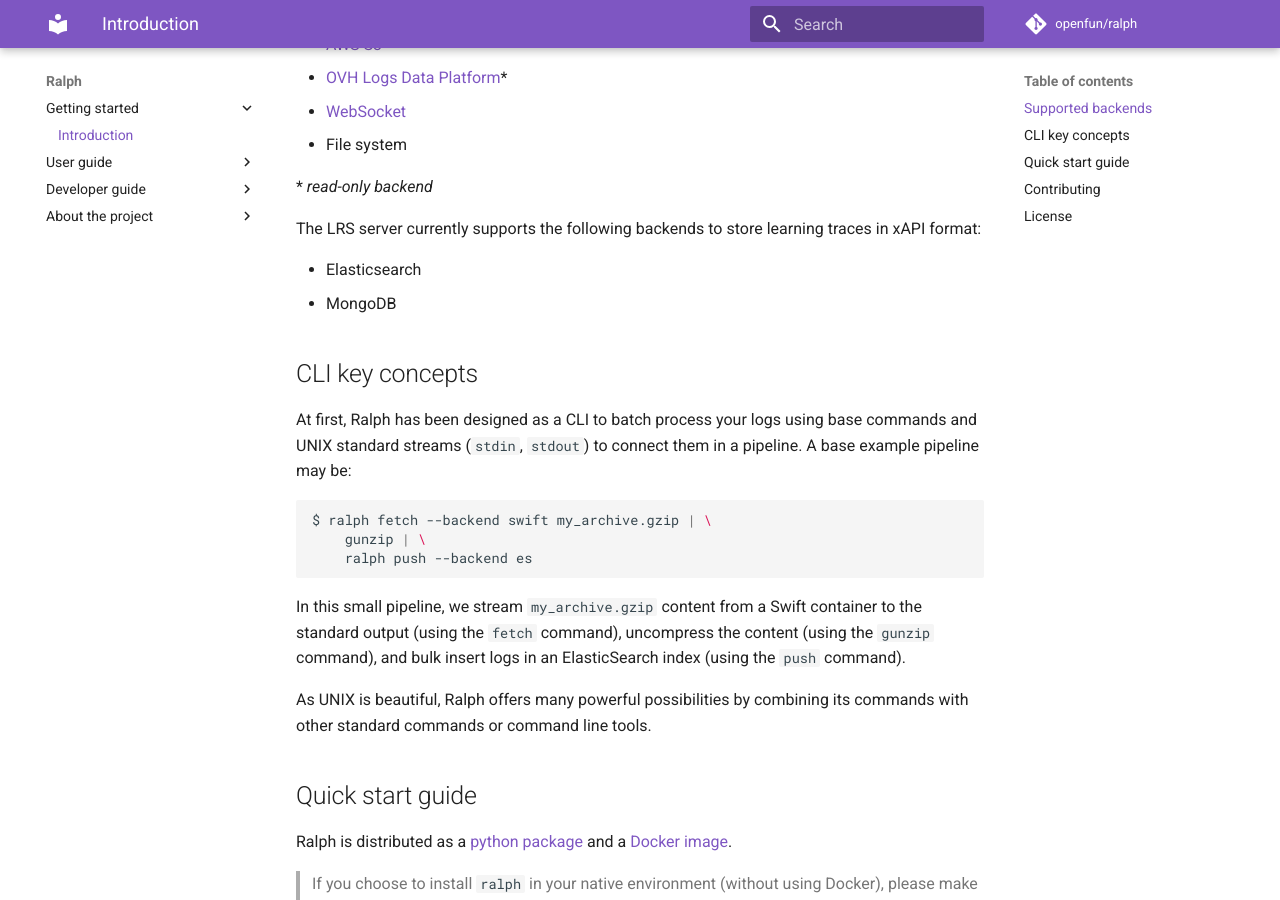
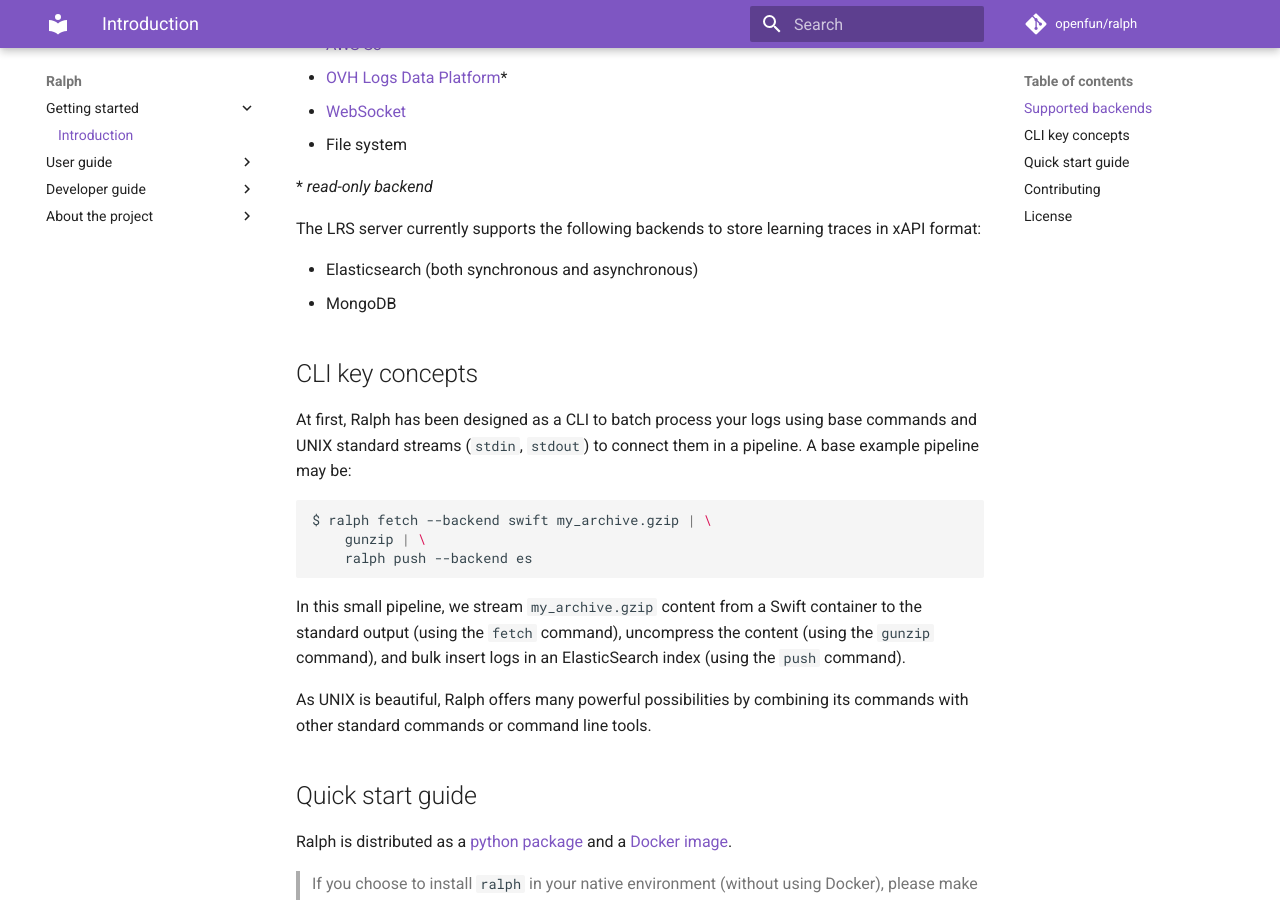
Before and after one commit to openfun/ralph, an MkDocs documentation site: the page built from docs/index.md, in a window 1280 px wide and 900 px high, scrolled down 567 px. Built offline with MkDocs 1.6.1 and Material for MkDocs 9.7.7, drawn with Linux system fonts in a browser that asks for light colours; comment, search, counter and statistics services are not loaded.

Commit message:
📝(documentation) add async elasticsearch doc
Add simple documentation for the new async Elasticsearch backend

```diff
--- a/docs/index.md
+++ b/docs/index.md
@@ -28,7 +28,7 @@
 The LRS server currently supports the following backends to store learning
 traces in xAPI format:
 
-- Elasticsearch
+- Elasticsearch (both synchronous and asynchronous)
 - MongoDB
 
 ## CLI key concepts
```
Also changed, not shown: docs/backends.md (+1 -1 lines).
